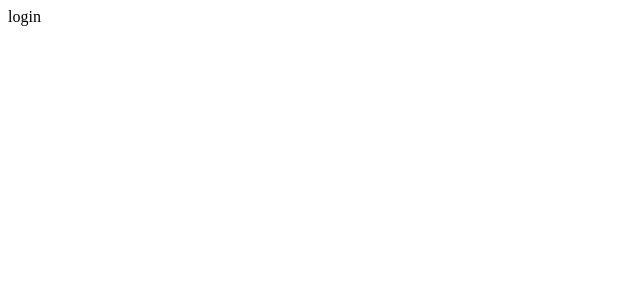
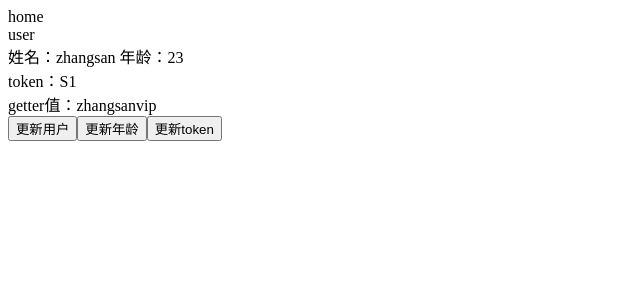
Before and after one commit to WHuamin/basicFramework, a Vue app: page /home/user in a window 1280 px wide. Before the commit this address led to /login. Shown: the top 300 px of the page, without its empty margins (0-640 px from the left). Built offline with nearby package versions, Linux system fonts and the light colour scheme.

Commit message:
feat: 配置store

```diff
--- a/package.json
+++ b/package.json
@@ -11,6 +11,8 @@
     "lint": "eslint src --fix --ext .ts,.tsx,.vue,.js,.jsx --max-warnings 0"
   },
   "dependencies": {
+    "pinia": "^2.1.7",
+    "pinia-plugin-persistedstate": "^3.2.1",
     "vue": "^3.3.11",
     "vue-router": "^4.2.5"
   },
--- a/src/main.ts
+++ b/src/main.ts
@@ -1,7 +1,9 @@
 import { createApp } from 'vue';
-import router from '@/router/index';
+import router from '@/router';
+import store from '@/store';
 import App from './App.vue';
 
 const app = createApp(App);
+app.use(store); // 注册pinia
 app.use(router); // 注册路由
 app.mount('#app'); // 挂载
--- a/src/pages/user/index.vue
+++ b/src/pages/user/index.vue
@@ -1,7 +1,36 @@
-<script setup lang="ts"></script>
+<script setup lang="ts">
+import { storeToRefs } from 'pinia';
+import { useUserStore } from '@/store/user';
+
+const userStore = useUserStore();
+//storeToRefs 会跳过所有的 action 属性
+const { userInfo, token, newName } = storeToRefs(userStore);
+
+//action 属性直接解构
+const { updateUserInfo, updateAge, updateToken } = userStore;
+
+const handleUser = () => {
+  updateUserInfo({ name: 'lisi', age: 24 });
+};
+
+const handleAge = () => {
+  //userInfo 是一个ref响应式引用，需通过.value取值
+  updateAge(userInfo.value.age + 1);
+};
+
+const handleToken = () => {
+  updateToken('23234');
+};
+</script>
 
 <template>
-  <div>login</div>
+  <div>user</div>
+  <div>姓名：{{ userInfo.name }} 年龄：{{ userInfo.age }}</div>
+  <div>token：{{ token }}</div>
+  <div>getter值：{{ newName }}</div>
+  <button @click="handleUser">更新用户</button>
+  <button @click="handleAge">更新年龄</button>
+  <button @click="handleToken">更新token</button>
 </template>
 
 <style scoped></style>
--- a/src/router/authConfig.ts
+++ b/src/router/authConfig.ts
@@ -1,7 +1,9 @@
+import { useUserStore } from '@/store/user';
 // 页面访问 token 权限
 export const tokenAuth = () => {
-  //   console.log('路由独享守卫 -- 页面访问 token 权限');
-  if (!localStorage.getItem('token')) {
+  const store = useUserStore();
+  //   console.log('路由独享守卫 -- 页面访问 token 权限', store.token);
+  if (!store.token) {
     // 未登录,重定向到登录页面
     return '/login';
   }
--- a/src/router/index.ts
+++ b/src/router/index.ts
@@ -1,13 +1,17 @@
 import { createRouter, createWebHistory } from 'vue-router';
 import routes from './routes';
+import { useUserStore } from '@/store/user';
 
 const router = createRouter({
   history: createWebHistory(), //可传参数，配置base路径，例如'/app'
   routes,
 });
 
-router.beforeEach((to) => {
-  if (!localStorage.getItem('token') && to.meta.auth) {
+router.beforeEach((to, from, next) => {
+  // ✅ 这样做是可行的，因为路由器是在其被安装之后开始导航的，
+  // 而此时 Pinia 也已经被安装。
+  const store = useUserStore();
+  if (!store.token && !!to.meta.auth) {
     // 此路由需要授权，请检查是否已登录
     // 如果没有，则重定向到登录页面
     return {
@@ -15,6 +19,8 @@ router.beforeEach((to) => {
       // 保存我们所在的位置，以便以后再来
       query: { redirect: to.fullPath },
     };
+  } else {
+    next();
   }
 });
 
--- /dev/null
+++ b/src/store/index.ts
@@ -0,0 +1,7 @@
+import { createPinia } from 'pinia';
+import piniaPluginPersistedstate from 'pinia-plugin-persistedstate';
+
+const store = createPinia();
+store.use(piniaPluginPersistedstate); // 使用持久化插件
+
+export default store;
--- /dev/null
+++ b/src/store/user.ts
@@ -0,0 +1,57 @@
+import { defineStore } from 'pinia';
+
+// defineStore 第一个参数是id，必需且值唯一
+export const useUserStore = defineStore('user', {
+  //state返回一个函数，防止作用域污染
+  state: () => {
+    return {
+      userInfo: {
+        name: 'zhangsan',
+        age: 23,
+        companyName: 'xxx集团',
+      },
+      token: 'S1',
+      list: [] as number[],
+    };
+  },
+  getters: {
+    newName: (state) => state.userInfo.name + 'vip',
+  },
+  actions: {
+    //更新整个对象 - 同步
+    updateUserInfo(userInfo: { name: string; age: number; companyName: string }) {
+      this.userInfo = userInfo;
+    },
+    //更新对象中某个属性 - 同步
+    updateAge(age: number) {
+      this.userInfo.age = age;
+    },
+    //更新基础数据类型 - 同步
+    updateToken(token: string) {
+      this.token = token;
+    },
+    // action - 异步
+    async updateList() {
+      try {
+        const data = await getData();
+        this.list.push(data);
+      } catch {
+        /* empty */
+      }
+    },
+  },
+  // 开始数据持久化
+  //   persist: true,
+  persist: {
+    key: 'storekey', // 修改存储的键名，默认为当前 Store 的 id
+    storage: window.sessionStorage, // 存储位置修改为 sessionStorage
+  },
+});
+
+const getData = () => {
+  return new Promise<number>((resolve) => {
+    setTimeout(() => {
+      resolve(Math.random() * 100);
+    }, 200);
+  });
+};
```
Also changed, not shown: src/store/system.ts (added, +29 -0 lines), 2 other files (tests, documents, lock files or other folders).
